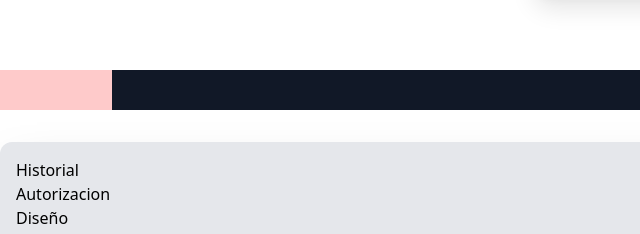
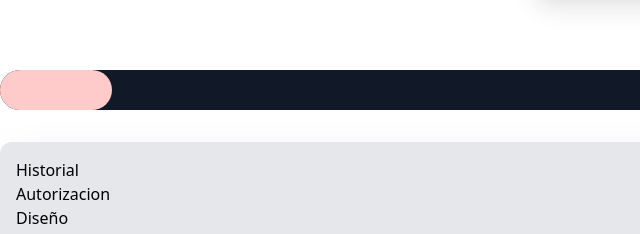
Before and after one commit to oiekricado/Taildwindcss, a plain HTML site: page index.html in a window 1280 px wide. Shown: the part 194-428 px from the top of the page, 0-640 px from the left. Drawn offline with nearby package versions, Linux system fonts and the light colour scheme.

Commit message:
Update index.html

```diff
--- a/index.html
+++ b/index.html
@@ -26,7 +26,7 @@
 
    <div id="contenedor2" class=" bg-gray-900 w-screen rounded-full  h-10">
 
-           <div id="barra" class="bg-red-200 h-10 w-28 ">
+           <div id="barra" class="bg-red-200 h-10 w-28 rounded-full ">
 
            </div>
 
```
